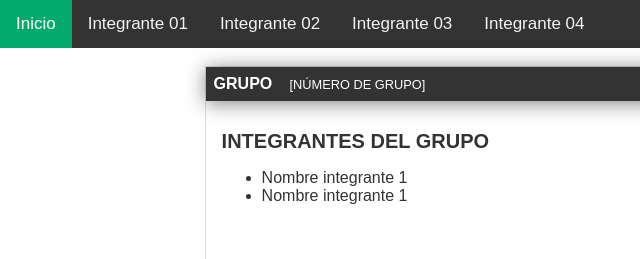
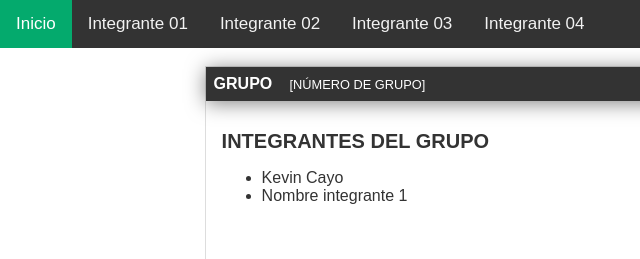
Before and after one commit to KevinCayo10/Grupo3, a plain HTML site: page index.html in a window 1280 px wide. Shown: the top 259 px of the page, 0-640 px from the left. Drawn offline with Linux system fonts and the light colour scheme.

Commit message:
Se agrego el nombre equipo y el integrante 1

```diff
--- a/index.html
+++ b/index.html
@@ -10,7 +10,7 @@
 <!DOCTYPE html>
 <html>
 <head>
-  <title>Nombre de la Página</title>
+  <title>Grupo 3</title>
   <link rel="stylesheet" href="css/estilos.css" />
   <meta name="viewport" content="width=device-width, initial-scale=1">
   <style>
@@ -62,7 +62,7 @@
       <div id="post">
           <h1>INTEGRANTES DEL GRUPO</h1>
           <ul>
-            <li>Nombre integrante 1</li>
+            <li>Kevin Cayo</li>
             <li>Nombre integrante 1</li>
           </ul>
       </div>
```
